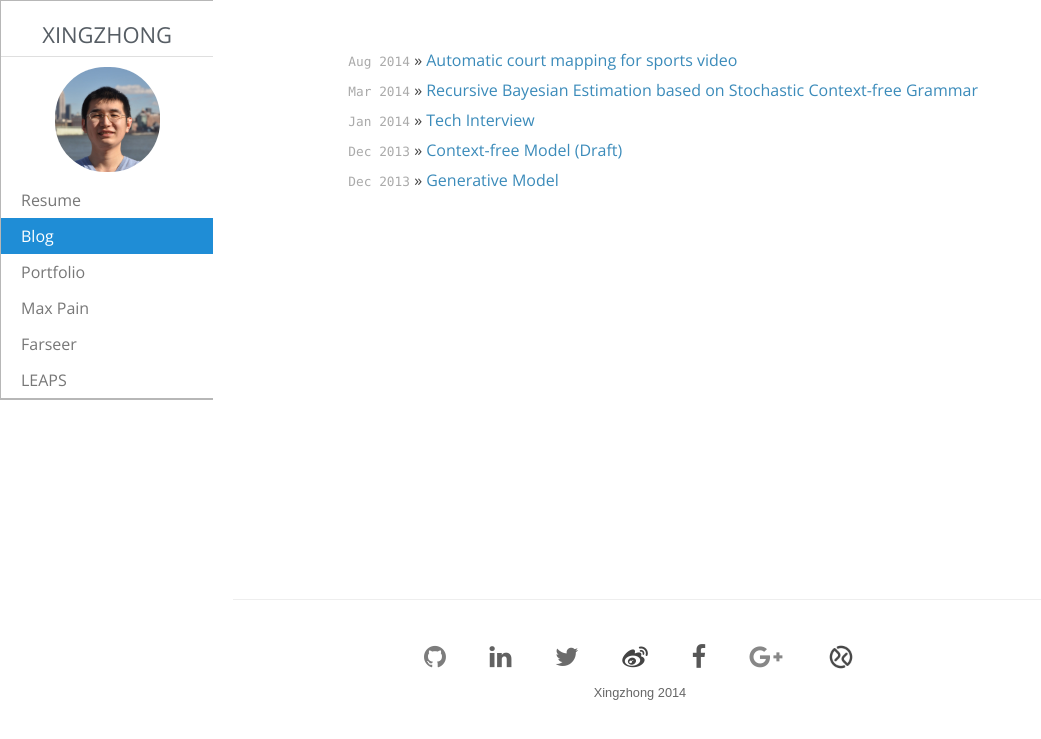
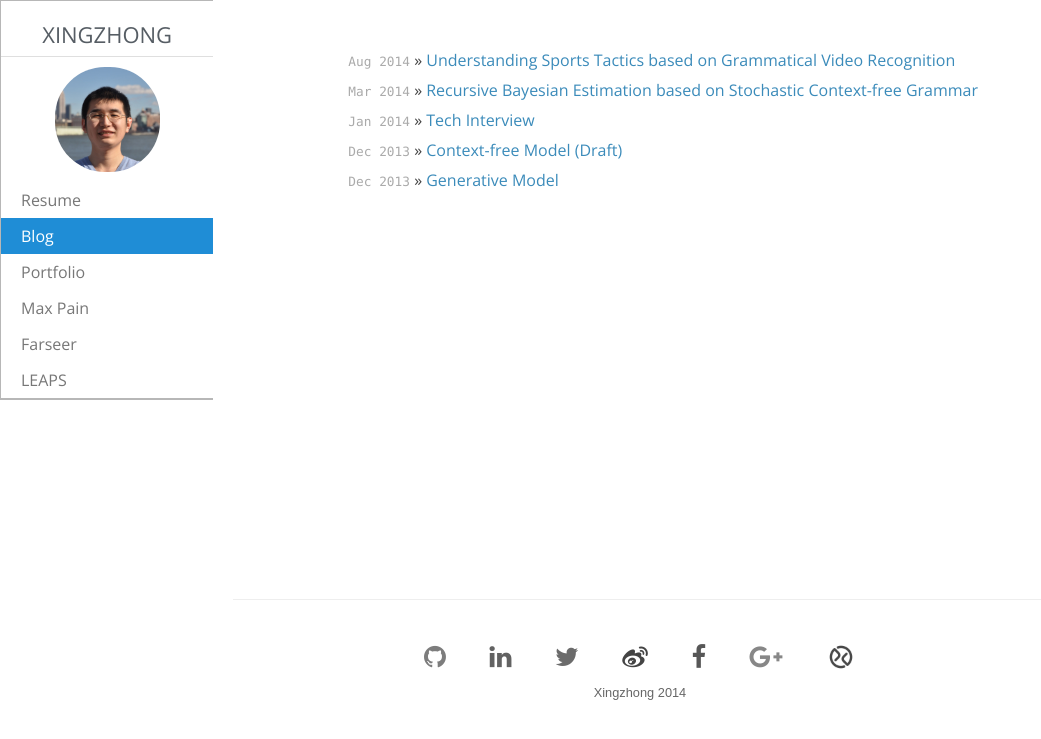
Before and after one commit to xingzhong/com.sirxu, a Jekyll site: the page built from blog.html, in a window 1280 px wide. Shown: the top 739 px of the page, without its empty margins (0-1041 px from the left). Built offline with Jekyll 4.4.1, drawn with Linux system fonts in a browser that asks for light colours; nearby versions of some CDN libraries; Markdown is read by kramdown in place of the engine named in the settings; some of the changed lines change nothing that is shown.

Commit message:
update sports works

```diff
--- a/_posts/2014-08-01-courtMapping.markdown
+++ b/_posts/2014-08-01-courtMapping.markdown
@@ -1,6 +1,6 @@
 ---
 layout: post
-title: Automatic court mapping for sports video
+title: Understanding Sports Tactics based on Grammatical Video Recognition
 date:   2014-08-01 12:40:26
 categories: MachineLearning
 ---
@@ -15,11 +15,38 @@
 
 <iframe width="640" height="360" align='right' src="//www.youtube.com/embed/videoseries?list=PLHnBpIAqjETlKTLmxaVFVo6kSIsBt9kEQ" frameborder="0" allowfullscreen></iframe>
 
+# court mapping
 A typical basketball tactic involves the player identification and their trajectory estimation on court.
 But before that, we have to know exactly where is the court, and all the relative positions with the court.
 
-Commercial broadcasting cameras are not static, it regularly move and scale under different freedoms.
-Therefore, finding perspective transformations towards to the court is not a trivial problem.
+The commercial broadcast sports videos are typically presented through several cameras in fixed positions.
+Those cameras are pre-positioned as close-us, court views, and commercials etc.
+Among all those positions, court views are most frequent and informative position in the video.
+It is captured by a single pan-tilt-zoom camera.
+Therefore, unlike the surveillance application scenario, the background of the court views video are moving.
+Thus the absolute player position and trajectory require prior court rectification.
 
-In this post, I will present my recent progress on automatic court mapping.
-During these videos, court mapping results are augmented into the raw video.
+Fortunately, the sports courts appears in the video are rigorously defined.
+Therefore, the court can be rectified by estimating the homograph transformation between the court template and its appearances on the video.
+Once we have the perspective transformations, all the relative positions on the video frame can be transformed to absolute positions on the court.
+
+![pre-process]({{site.url}}/assets/preprocess.png)
+
+# Player Tracking
+Detecting the human in images and videos are classical topics in research and commercial applications.
+Although athletes tends to have more variations compares to normal pedestrians, the fundamental methodology are quite similar.
+
+Generally, the modern object tracking method contains at least two individual steps.
+Firstly, we should have a probabilistic detector to estimate the likelihood that an object of interest (ROI) appears at given positions in a frame.
+Typically,  instead of dealing raw image data, the ROI is detected based on feature spaces which commonly includes color histograms, histogram of gradient, and even more advanced deformable part model.
+
+Secondly, because of the consecutive video data, each frame detection consequence should not be independent.
+Thus such dependents can also be modeled through mean-shift, Kalman filter, particle filter or even more advanced temporal states space solutions.
+
+To keep it simple and intuitive, especially consider the processing speed for high-definition video,  we use color histograms and mean-shift algorithm to detect and track the players in video.
+Fig. The figure below demonstrate the principle methodology of the mean-shift tracking in our scenarios.
+The rectified image which came from the prior rectification step are used to back-project the pre-defined two color histograms from jersey for both teams.
+
+![player tracking]({{site.url}}/assets/tracking.png)
+
+TBD
```
Also changed, not shown: assets/preprocess.png (added), assets/tracking.png (added), 4 other files.
